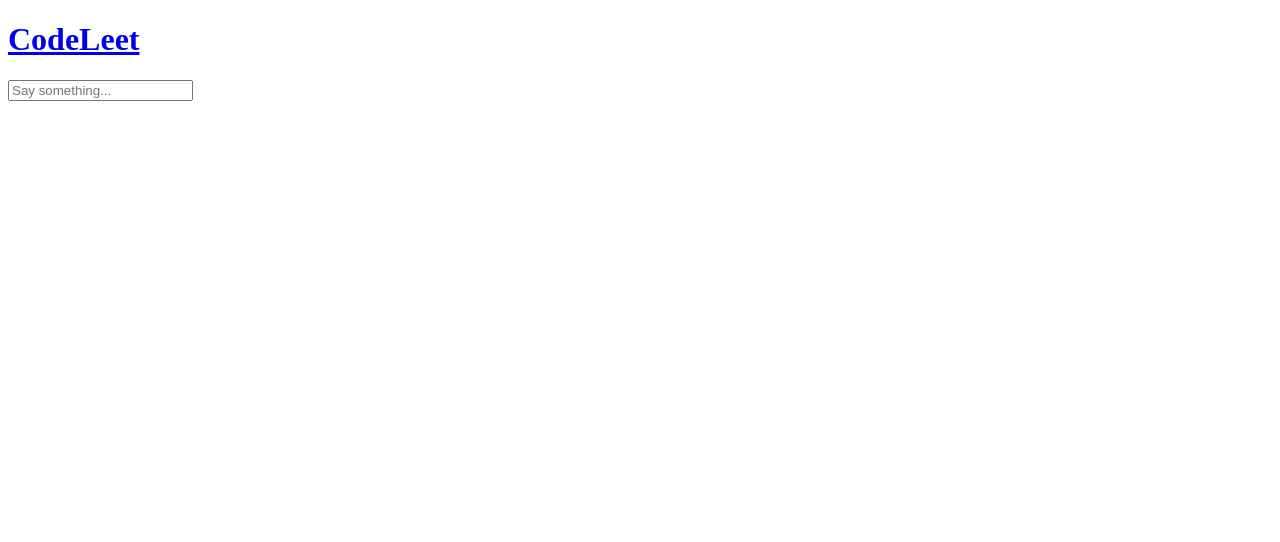
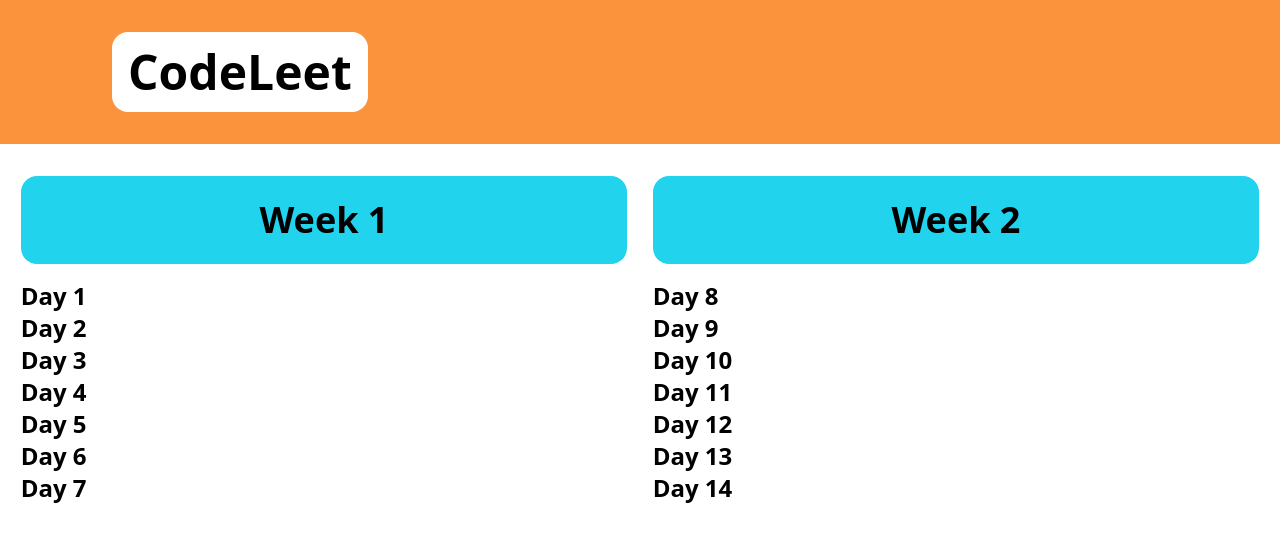
Before and after one commit to michaelwong3049/Headstarter-Hackathon-1, a Next.js app: page /study-plans/studyPlan1 in a window 1280 px wide. Shown: the top 542 px of the page. Built offline with nearby package versions, Linux system fonts and the light colour scheme.

Commit message:
Create study plan page

```diff
--- a/src/app/layout.js
+++ b/src/app/layout.js
@@ -1,7 +1,7 @@
 import Link from 'next/link'
 
 export const metadata = {
-  title: 'CodeLeet',
+  title: 'StudyBlueprint',
   description: 'Generated by Next.js',
 }
 
--- a/src/app/page.js
+++ b/src/app/page.js
@@ -6,7 +6,7 @@
     <div className="ml-5">
       <div className="flex flex-col max-w-sm w-full">
         <div className="bg-cyan-400 p-6 font-bold text-4xl rounded-2xl my-4">
-          <Link href="/study-plans/create-plan">+Create</Link>
+          <Link href="/study-plans">+Create</Link>
         </div>
 
         <div className="inline-block bg-orange-400 p-6 font-bold text-2xl rounded-2xl my-4">
--- a/src/app/study-plans/[studyPlansId]/page.js
+++ /dev/null
@@ -1,28 +0,0 @@
-"use client";
-
-import { useChat } from "ai/react";
-import Markdown from 'react-markdown'
-
-export default function Chat() {
-  const { messages, input, handleInputChange, handleSubmit } = useChat();
-
-  return (
-    <div className="flex flex-col w-full mx-2 stretch">
-      {messages.map((m) => (
-        <div key={m.id} className="whitespace-pre-wrap">
-          {m.role === "user" ? "User: " : "AI: "}
-          <Markdown>{m.content}</Markdown>
-        </div>
-      ))}
-
-      <form onSubmit={handleSubmit}>
-        <input
-          className="fixed bottom-0 w-full max-w-md p-2 mb-8 border border-gray-300 rounded shadow-xl text-black"
-          value={input}
-          placeholder="Say something..."
-          onChange={handleInputChange}
-        />
-      </form>
-    </div>
-  );
-}
--- /dev/null
+++ b/src/app/study-plans/page.js
@@ -0,0 +1,59 @@
+"use client";
+
+import { useChat } from "ai/react";
+import { useRouter } from 'next/navigation';
+import { useState } from 'react';
+import Markdown from 'react-markdown';
+
+export default function Chat() {
+  const router = useRouter();
+  const [studyPlanId, setStudyPlanId] = useState('');
+  const { messages, input, handleInputChange, handleSubmit } = useChat();
+
+  const handleRouting = (e) => {
+    e.preventDefault(e)
+    const path = router.pathname;
+    if (path.startsWith('/study-plans')) {
+      router.push({
+        pathname: '/study-plans/studyPlan1',
+        query: { studyPlanId, messages: JSON.stringify(messages) },
+      });
+    }
+  };
+
+  return (
+    <div className="flex flex-col w-full mx-2 stretch">
+      {messages.map((m) => (
+        <div key={m.id} className="whitespace-pre-wrap">
+          {m.role === "user" ? "User: " : "AI: "}
+          <Markdown>{m.content}</Markdown>
+        </div>
+      ))}
+
+      <div className="fixed bottom-0 w-full flex justify-center items-end mb-8 space-x-2">
+        <form onSubmit={(e) => {handleRouting(e)}}>
+          <input
+            className="w-48 p-2 border border-gray-300 rounded shadow-xl text-black"
+            placeholder="Enter Study Plan Name"
+            onChange={(e) => setStudyPlanId(e.target.value)}
+          />
+          <button type="submit" className="ml-2 p-2 bg-blue-500 text-white rounded">
+            Go to Study Plan
+          </button>
+        </form>
+
+        <form onSubmit={handleSubmit} className="w-3/4 max-w-md flex items-center">
+          <input
+            className="w-full p-2 border border-gray-300 rounded shadow-xl text-black"
+            value={input}
+            placeholder="Say something..."
+            onChange={handleInputChange}
+          />
+          <button type="submit" className="ml-2 p-2 bg-green-500 text-white rounded">
+            Submit
+          </button>
+        </form>
+      </div>
+    </div>
+  );
+}
--- /dev/null
+++ b/src/app/study-plans/studyPlan1/page.js
@@ -0,0 +1,32 @@
+import '../../global.css'
+
+export default function StudyPlan1() {
+    return (
+        <div className="px-2 flex justify-around">
+            <div className="w-[48%]">
+                <h1 className="bg-cyan-400 p-6 font-bold text-4xl rounded-2xl my-4 w-full text-center">Week 1</h1>
+                <div className="flex-col justify-between items-center">
+                    <h2 className="text-2xl font-bold">Day 1</h2>
+                    <h2 className="text-2xl font-bold">Day 2</h2>
+                    <h2 className="text-2xl font-bold">Day 3</h2>
+                    <h2 className="text-2xl font-bold">Day 4</h2>
+                    <h2 className="text-2xl font-bold">Day 5</h2>
+                    <h2 className="text-2xl font-bold">Day 6</h2>
+                    <h2 className="text-2xl font-bold">Day 7</h2>
+                </div>
+            </div>
+            <div className="w-[48%]">
+                <h1 className="bg-cyan-400 p-6 font-bold text-4xl rounded-2xl my-4 w-full text-center">Week 2</h1>
+                <div>
+                    <h2 className="text-2xl font-bold">Day 8</h2>
+                    <h2 className="text-2xl font-bold">Day 9</h2>
+                    <h2 className="text-2xl font-bold">Day 10</h2>
+                    <h2 className="text-2xl font-bold">Day 11</h2>
+                    <h2 className="text-2xl font-bold">Day 12</h2>
+                    <h2 className="text-2xl font-bold">Day 13</h2>
+                    <h2 className="text-2xl font-bold">Day 14</h2>
+                </div>
+            </div>
+        </div>
+    )
+}
```
